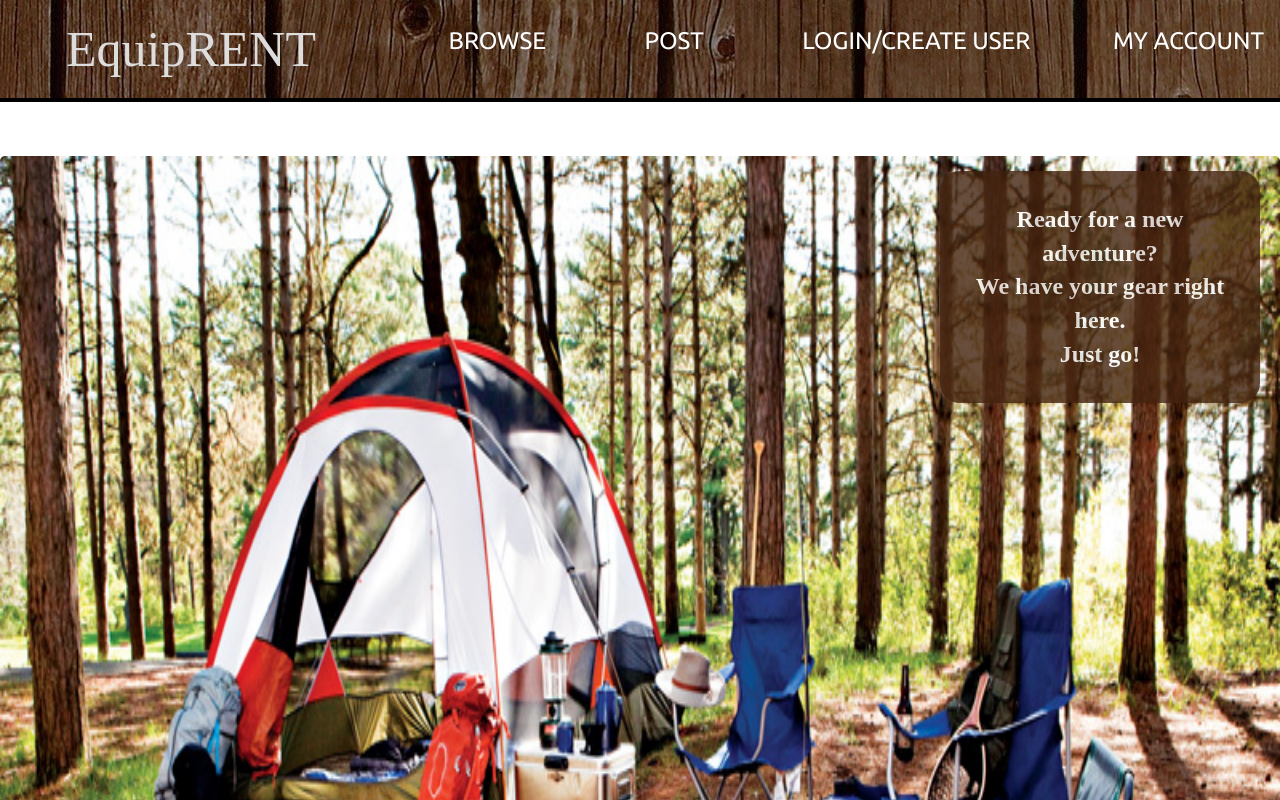
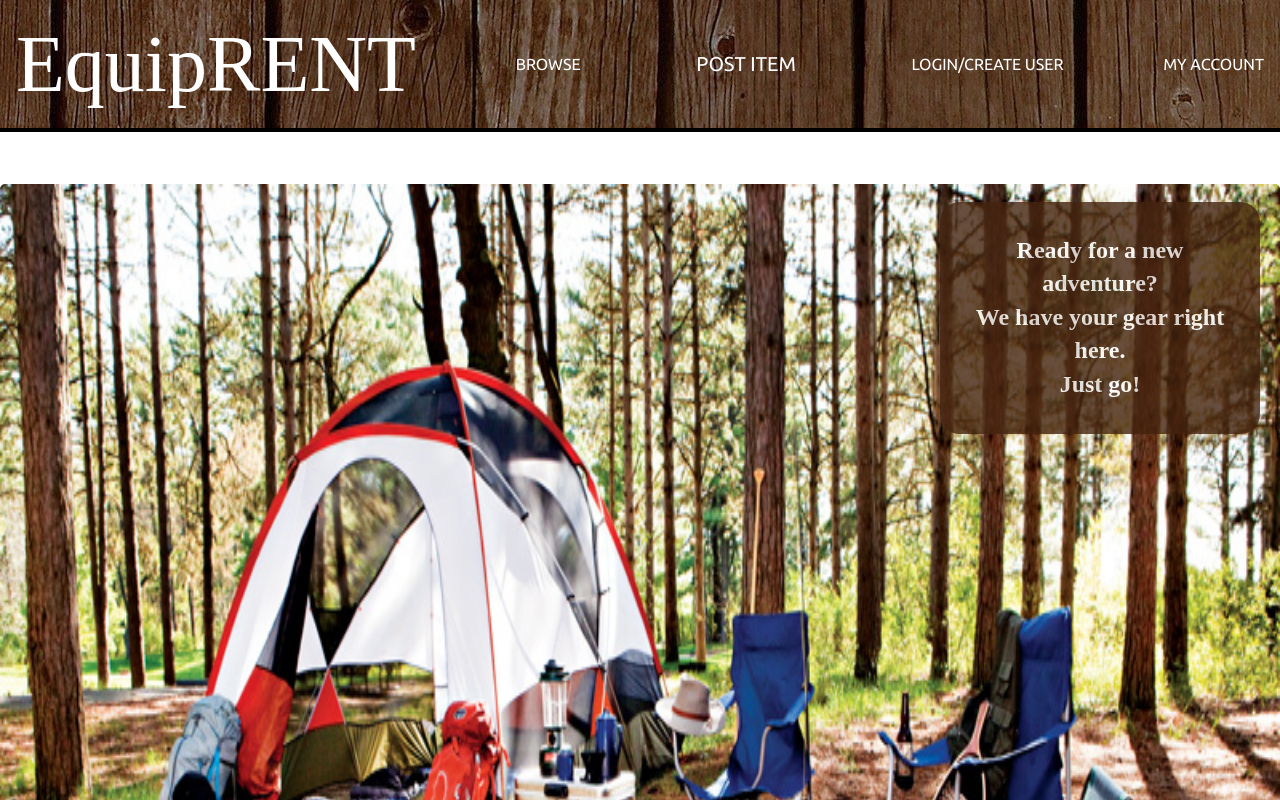
Before and after one commit to EquipRENTAL/Main, a React (Create React App) app in the folder client/: page / in a window 1280 px wide. Shown: the top 800 px of the page. Built offline with nearby package versions, Linux system fonts and the light colour scheme; a web font is replaced by a local one.

Commit message:
changed Navbar component for browser history passing

```diff
--- a/client/src/App.js
+++ b/client/src/App.js
@@ -12,6 +12,7 @@ import Page from "./pages/Page";
 import Chat from "./components/Chat/Chat";
 import Signup from "./pages/Signup";
 import Navbar from "./components/Navbar/Navbar";
+import history from "./utils/history"
 import './App.css';
 
 // user data needs to be passed from the backend to here
@@ -35,7 +36,7 @@ class App extends Component {
 
     render() {
         return (
-            <Router>
+            <Router history={history}>
                 <div>
                     <Navbar/>
                     <Switch>
--- a/client/src/components/Navbar/Navbar.css
+++ b/client/src/components/Navbar/Navbar.css
@@ -46,15 +46,16 @@ grid-column: 2;
 }
 
 .post {
-grid-column: 4;
+grid-column: 3;
+font-size: 20px !important;
 }
 
 .account {
- grid-column: 5;
+ grid-column: 4;
 }
 
 .login {
-grid-column: 6;
+grid-column: 5;
 }
 
 .navLinks {
--- a/client/src/components/Navbar/Navbar.js
+++ b/client/src/components/Navbar/Navbar.js
@@ -1,27 +1,54 @@
-import React from "react";
+import React, { Component } from "react";
+import { Link } from "react-router-dom";
 import "./Navbar.css"
 
-const Navbar = props =>
+// i changed this to a component since I need to be able to pass stuff through it.
+
+class Navbar extends Component {
+    state = {
+        history: ''
+    }
+
+    getHistory () {
+        console.log("idk if i need a method to import history, here just in case");
+    }
+
+    componentDidMount () {
+        console.log("Navbar mounted");
+    }
+
+    render() {
+        return(
             <div>
                 <nav className="navbar navbar-dark">
                     <div className="info-section">
-                    <a href="/home" style={{ textDecoration: 'none' }}><h1 className="logo">EquipRENT</h1></a>
+                        <Link style={{ textDecoration: 'none' }} className="logo" to="/home">EquipRENT</Link>
                     </div>
                     <div className="browse">
-                    <a href="/categories" style={{ textDecoration: 'none' }} className="navLinks"><p>Browse</p></a>
+                        <Link style={{ textDecoration: 'none' }} className="navLinks" to="/categories">Browse</Link>
                     </div>
                     <div className="post">
-                    <a href="/post" style={{ textDecoration: 'none' }} className="navLinks"><p>Post</p></a>
+                        <Link style={{ textDecoration: 'none' }} className="navLinks" to="/post">Post Item</Link>
                     </div>
                     <div className="login">
-                    <a href="/login" style={{ textDecoration: 'none' }} className="navLinks"><p>Login/Create User</p></a>
+                        <Link style={{ textDecoration: 'none' }} className="navLinks" to="/login">Login/Create User</Link>
                     </div>
                     <div className="account">
-                    <a href="/account" style={{ textDecoration: 'none' }} className="navLinks"><p>My Account</p></a>
+                        <Link style={{ textDecoration: 'none' }} className="navLinks" to="/account">My Account</Link>
                     </div>
                 </nav>
             </div>
+        )
+    }
 
+}
 
+// moved old a href's here
+/* */
+/* <a href="/home" style={{ textDecoration: 'none' }}><h1 className="logo">EquipRENT</h1></a> */
+/* <a href="/categories" style={{ textDecoration: 'none' }} className="navLinks"><p>Browse</p></a> */
+/* <a href="/post" style={{ textDecoration: 'none' }} className="navLinks"><p>Post</p></a> */
+/* <a href="/login" style={{ textDecoration: 'none' }} className="navLinks"><p>Login/Create User</p></a> */
+/* <a href="/account" style={{ textDecoration: 'none' }} className="navLinks"><p>My Account</p></a> */
 
 export default Navbar;
--- a/client/src/pages/CampingItem.js
+++ b/client/src/pages/CampingItem.js
@@ -1,6 +1,6 @@
 import React, { Component } from "react";
-import { Link } from "react-router-dom";
-import Navbar from "../components/Navbar/Navbar"
+/* import { Link } from "react-router-dom";
+import Navbar from "../components/Navbar/Navbar" */
 import API from "../utils/API";
 import Card from "../components/Card/Card"
 
--- /dev/null
+++ b/client/src/utils/history.js
@@ -0,0 +1,2 @@
+import { createBrowserHistory } from 'history'
+export default createBrowserHistory()
```
Also changed, not shown: client/package.json (+4 -3 lines), 13 other files (tests, documents, lock files or other folders). Lines whose indentation alone changed are shown as unchanged.
